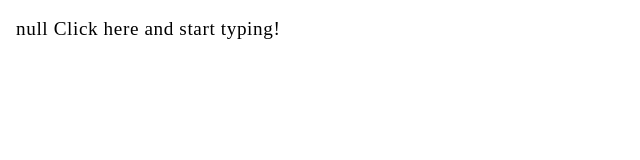
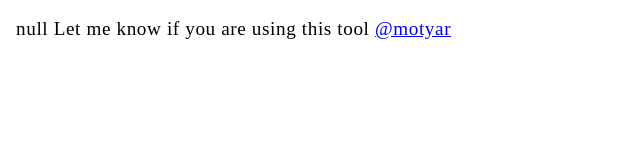
Before and after one commit to motyar/zapest.com, a plain HTML site: page index.html in a window 1280 px wide. Shown: the whole page, without its empty margins (0-640 px from the left). Drawn offline with Linux system fonts and the light colour scheme.

Commit message:
Update index.html

```diff
--- a/index.html
+++ b/index.html
@@ -35,7 +35,7 @@ p {
 <script>
 
 var content;
-var helpText = "\n"+'Click here and start typing!';
+var helpText = "\n"+'Let me know if you are using this tool <a href="https://twitter.com/motyar">@motyar</a>';
 
 //function that alows editing
 function editme(){
```
